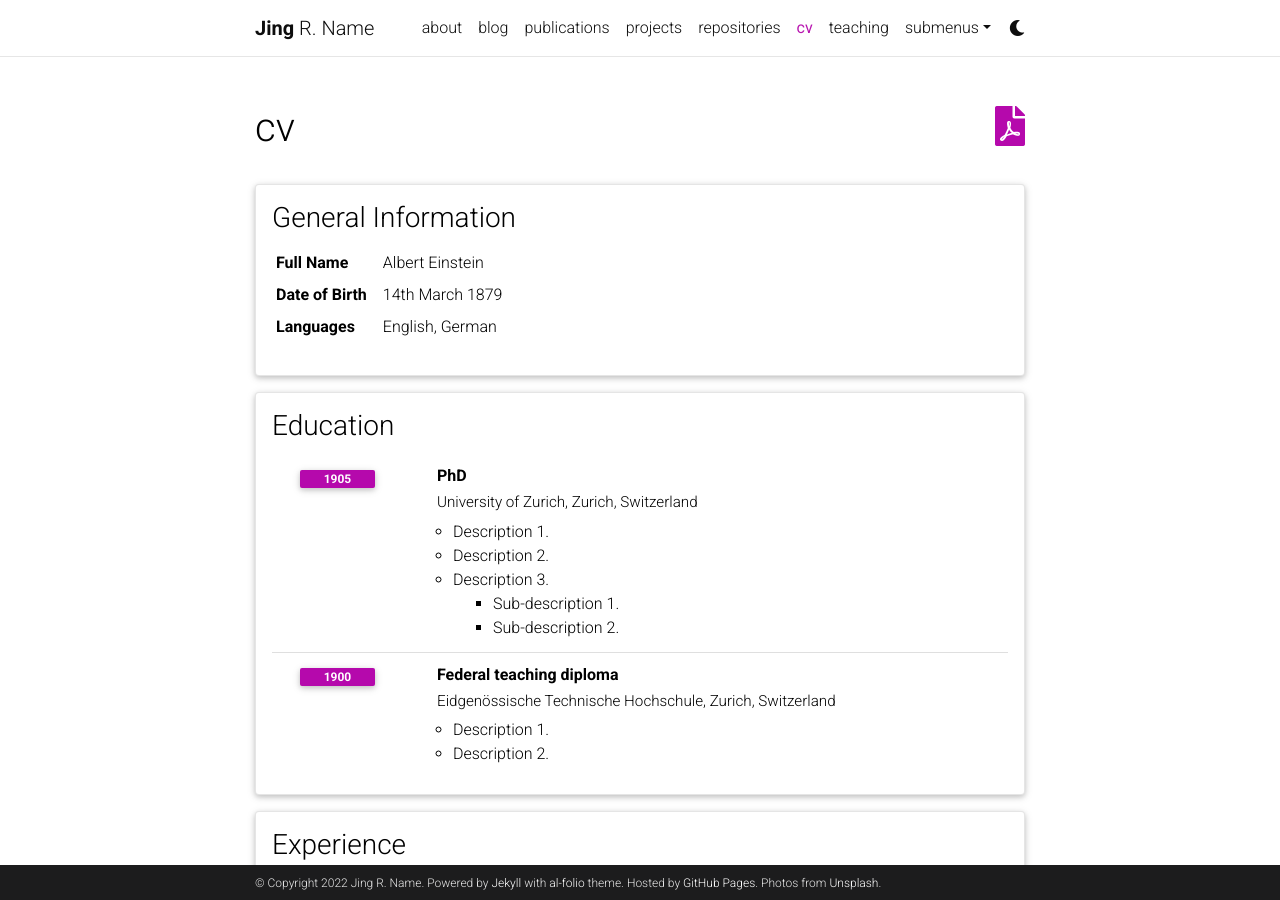
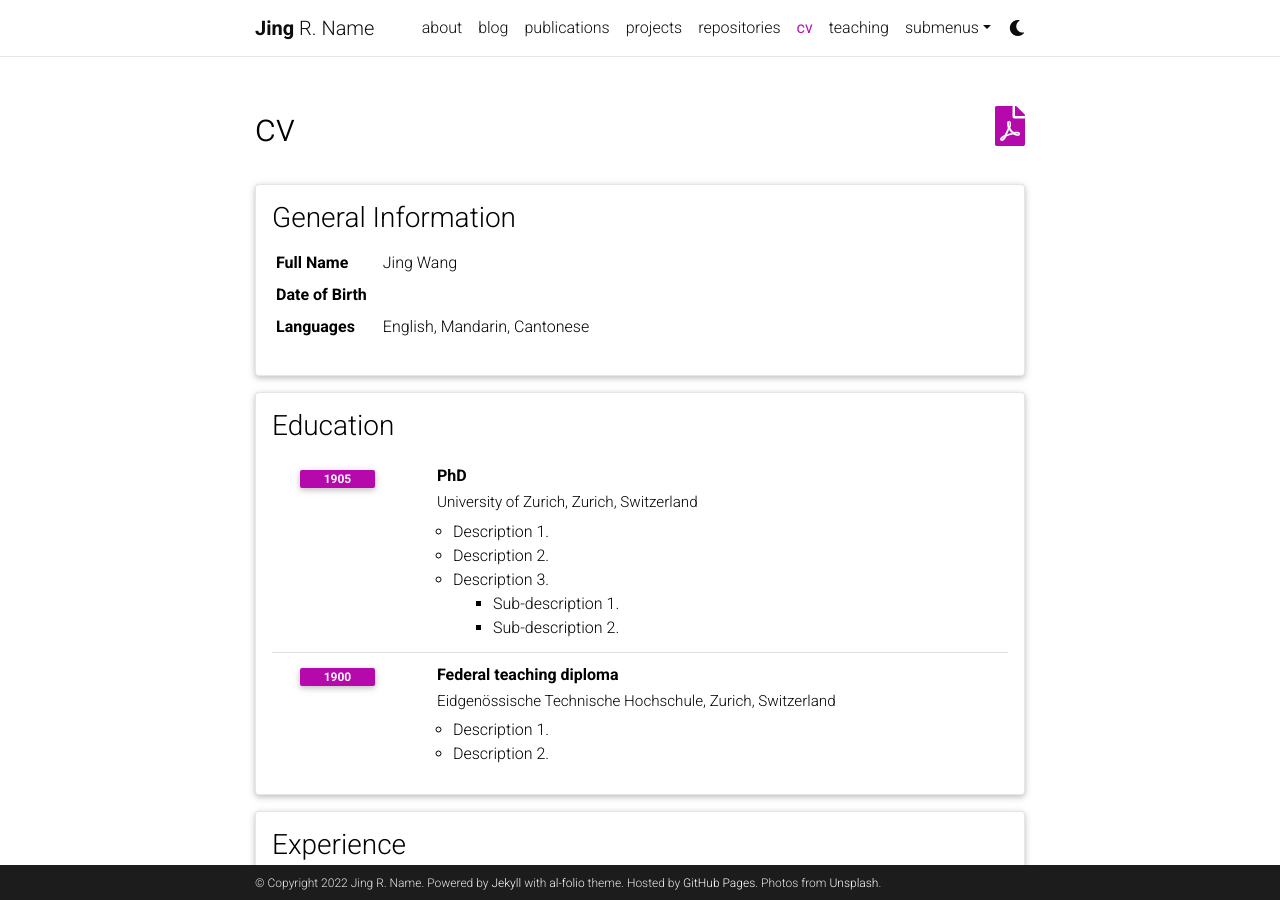
Before and after one commit to JingWang-RU/JingWang-RU.github.io, a Jekyll site: the page built from _pages/cv.md, in a window 1280 px wide and 900 px high. Built offline with Jekyll 4.4.1, drawn with Linux system fonts in a browser that asks for light colours; comment, search, counter and statistics services are not loaded; a style sheet for code colours, icons or effects is not loaded.

```diff
--- a/_data/cv.yml
+++ b/_data/cv.yml
@@ -2,11 +2,11 @@
   type: map
   contents:
     - name: Full Name
-      value: Albert Einstein
+      value: Jing Wang
     - name: Date of Birth
-      value: 14th March 1879
+      value:
     - name: Languages
-      value: English, German
+      value: English, Mandarin, Cantonese
 
 - title: Education
   type: time_table
```
